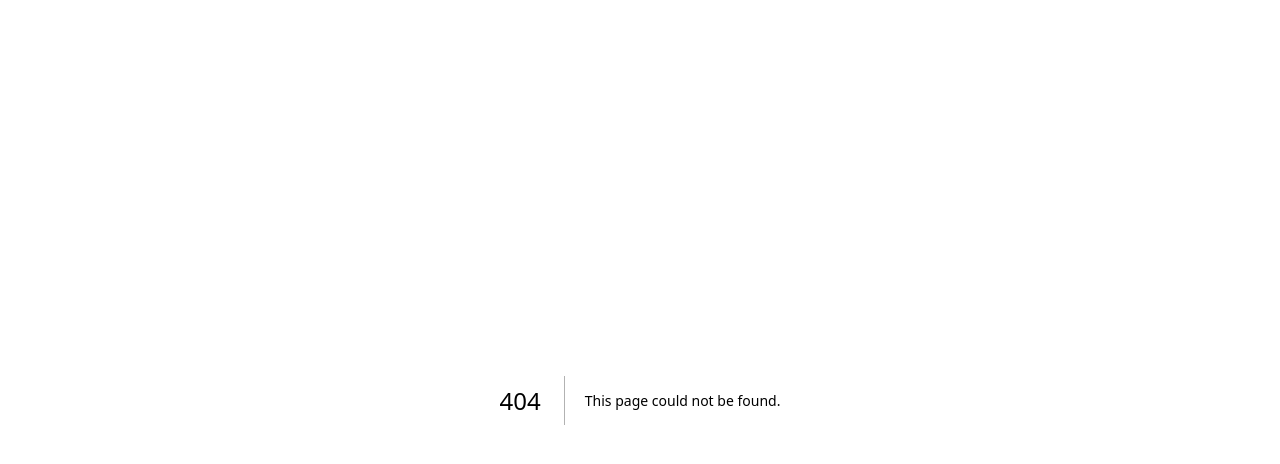
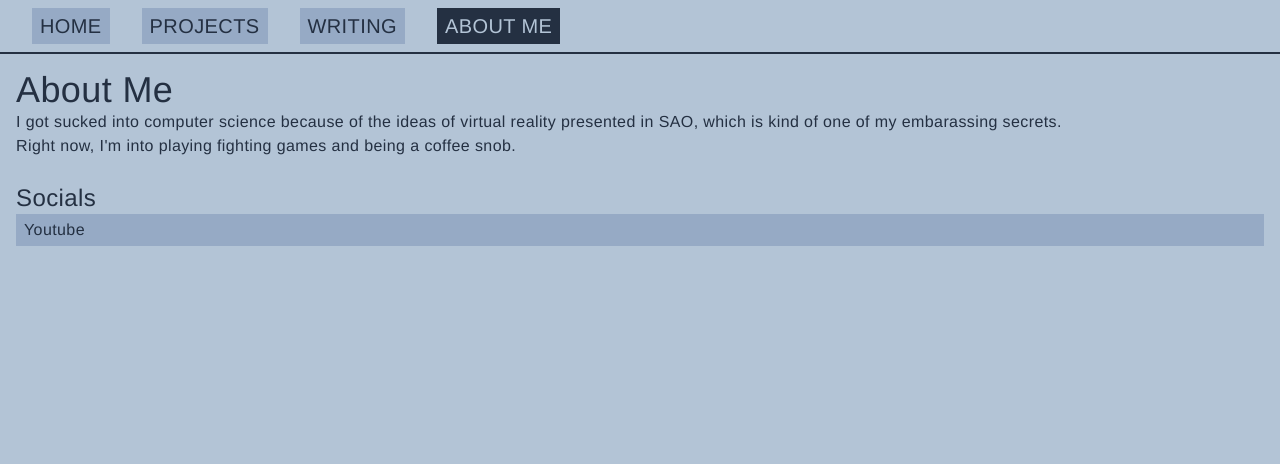
Before and after one commit to B1ueJie/project_website, a Next.js app: page /project-website/about in a window 1280 px wide. Before the commit this address had no page. Shown: the top 464 px of the page. Built offline with nearby package versions, Linux system fonts and the light colour scheme.

Commit message:
silly me just forgot to actually add everything for the website, this is the actual first commit of functioning website

```diff
--- /dev/null
+++ b/components/contentnav.tsx
@@ -0,0 +1,13 @@
+import { ReactNode } from "react";
+
+export async function getStaticProps(context: ReactNode) {
+    const stuff = await fetch("");
+}
+
+export default function ContentNav(props: ReactNode) {
+    return (
+        <div>
+
+        </div>
+    );
+}
--- /dev/null
+++ b/components/layout.tsx
@@ -0,0 +1,19 @@
+import '../styles/global.css';
+import NavBar from './navbar';
+import { ReactNode } from 'react';
+
+interface Props {
+  children: ReactNode;
+}
+
+const name = 'Jie Lin';
+export const siteTitle = 'Website';
+
+export default function Layout(props:Props) {
+  return (
+    <div className="tracking-wide">
+      <NavBar/>
+      <main className="p-4">{props.children}</main>
+    </div>
+  );
+}
--- /dev/null
+++ b/components/navbar.tsx
@@ -0,0 +1,27 @@
+import Link from 'next/link';
+import { useRouter } from 'next/router';
+import '../styles/global.css';
+
+export default function NavBar() {
+    const router = useRouter();
+    var currentPath = router.pathname;
+
+    return (
+        <nav className="border-b-2 border-brown">
+            <ul className="flex flex-row gap-8 px-8 py-2 text-xl">
+                <li className={`flex-initial hover:bg-brown hover:text-tan hover:transition-all ${(currentPath === "/") ? "pointer-events-none bg-brown text-tan" : "bg-yellowgray"}`}>
+                    <Link className={`block px-2 py-1 ${(currentPath === "/") ? "pointer-events-none" : ""}`} href="/">HOME</Link>
+                </li>
+                <li className={`flex-initial hover:bg-brown hover:text-tan hover:transition-all ${(currentPath === "/projects") ? "pointer-events-none bg-brown text-tan" : "bg-yellowgray"}`}>
+                    <Link className={`block px-2 py-1 ${(currentPath === "/projects") ? "pointer-events-none" : ""}`} href="/projects">PROJECTS</Link>
+                </li>
+                <li className={`flex-initial hover:bg-brown hover:text-tan hover:transition-all ${(currentPath === "/writing") ? "pointer-events-none bg-brown text-tan" : "bg-yellowgray"}`}>
+                    <Link className={`block px-2 py-1 ${(currentPath === "/writing") ? "pointer-events-none" : ""}`} href="/writing">WRITING</Link>
+                </li>
+                <li className={`flex-initial hover:bg-brown hover:text-tan hover:transition-all ${(currentPath === "/about") ? "pointer-events-none bg-brown text-tan" : "bg-yellowgray"}`}>
+                    <Link className={`block px-2 py-1 ${(currentPath === "/about") ? "pointer-events-none" : ""}`} href="/about">ABOUT ME</Link>
+                </li>
+            </ul>
+        </nav>
+    );
+}
--- /dev/null
+++ b/pages/_app.tsx
@@ -0,0 +1,11 @@
+import Layout from '../components/layout'
+import { AppProps } from 'next/app';
+
+
+export default function App({ Component, pageProps }:AppProps) {
+	return (
+		<Layout>
+			<Component {...pageProps} />
+		</Layout>
+	);
+}
--- /dev/null
+++ b/pages/about.tsx
@@ -0,0 +1,18 @@
+import Link from "next/link";
+
+export default function About() {
+    return (
+        <section>
+            <h1 className="text-4xl">About Me</h1>
+            <p>
+                I got sucked into computer science because of the ideas of virtual reality presented in SAO, which is kind of one of my embarassing secrets.<br/>
+                Right now, I'm into playing fighting games and being a coffee snob.
+            </p>
+            <br/>
+            <h2 className="text-2xl">Socials</h2>
+            <div className="flex-initial bg-yellowgray hover:bg-brown hover:text-tan hover:transition-all">
+                <Link href="https://www.youtube.com/@bluejie828" className="block px-2 py-1">Youtube</Link>
+            </div>
+        </section>
+    );
+}
--- /dev/null
+++ b/pages/projects.tsx
@@ -0,0 +1,10 @@
+export default function Projects() {
+    return (
+        <section>
+            <h1 className="text-4xl">Projects</h1>
+            <p>
+                Layout is a work in progress, check back for updates!
+            </p>
+        </section>
+    );
+}
--- /dev/null
+++ b/pages/writing.tsx
@@ -0,0 +1,11 @@
+export default function Writing() {
+    return (
+        <section>
+            <h2 className="text-4xl">Writing</h2>
+            <p>
+                This is just a place for me to yap about random tech related stuff.<br/>
+                Layout is a work in progress, check back for updates!
+            </p>
+        </section>
+    );
+}
--- /dev/null
+++ b/styles/global.css
@@ -0,0 +1,13 @@
+@tailwind base;
+@tailwind components;
+@tailwind utilities;
+
+@layer base {
+	body, html {
+		@apply font-nier font-light bg-tan text-brown /*bg-nier*/
+	}
+}
+
+body, html {
+	background-size: 0.3rem 0.3rem;
+}
```
Also changed, not shown: styles/utils.module.css (added, +52 -0 lines), public/images/god.png (added), 1 other file (tests, documents, lock files or other folders).
